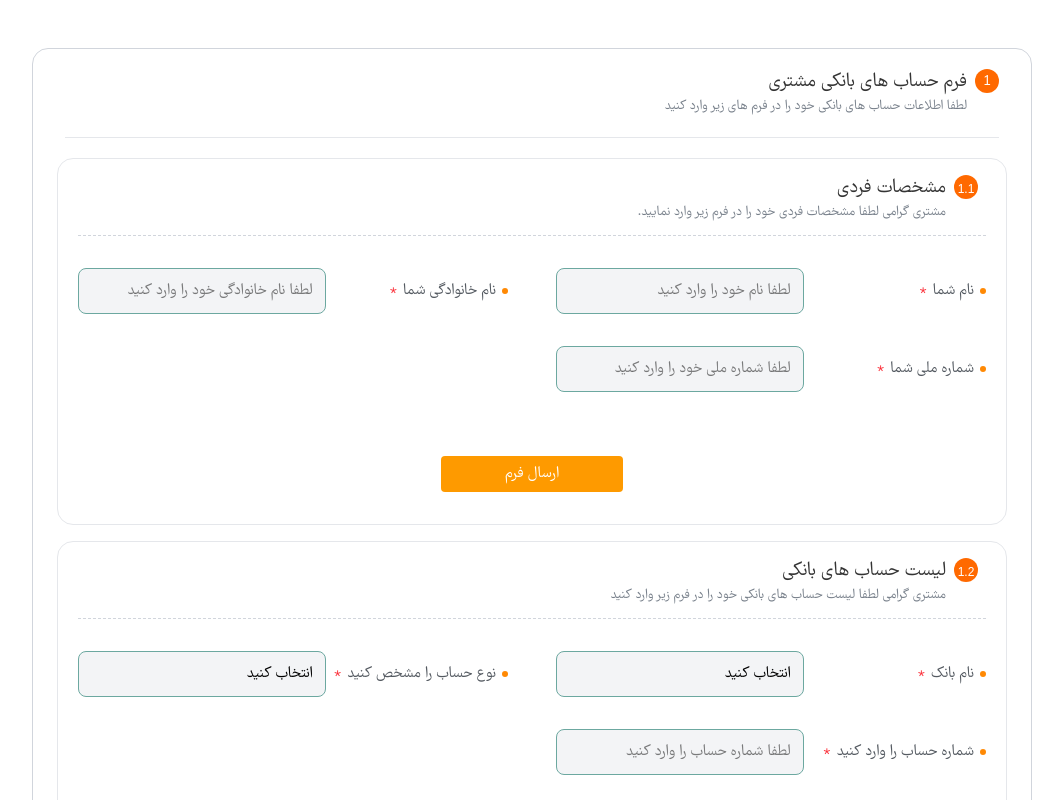
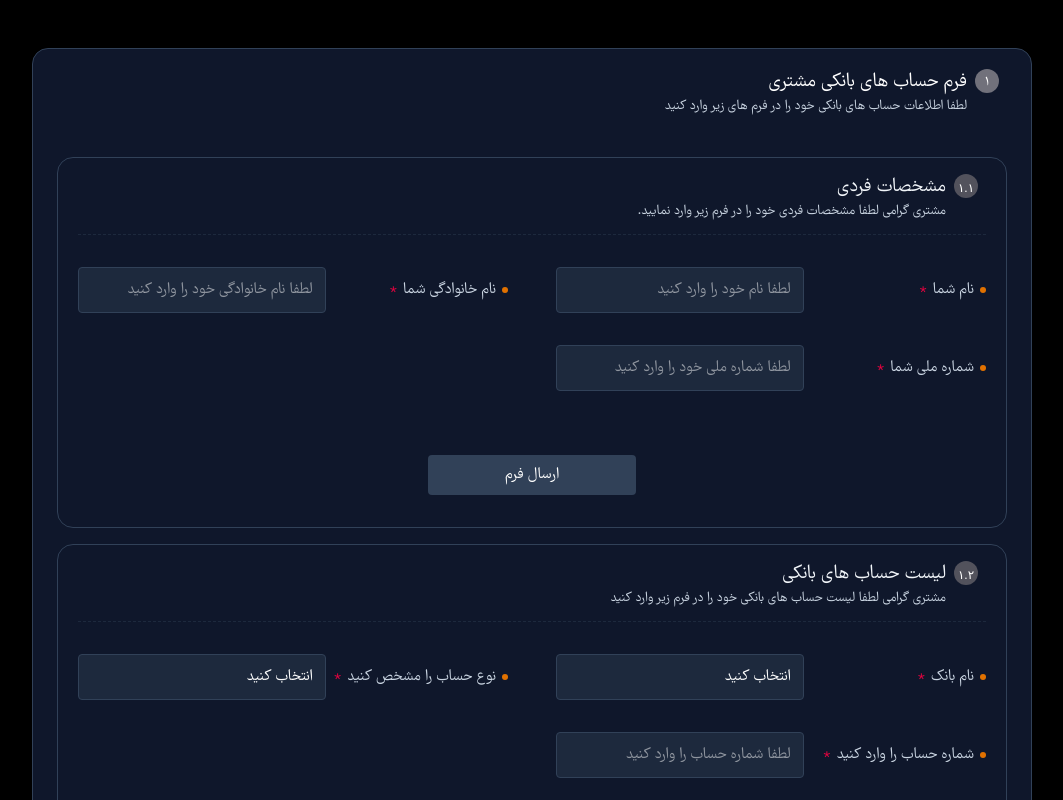
Before and after one commit to amir-jamshidi/react-form-bit, a React (Vite) app: page / in a window 1280 px wide. Shown: the top 800 px of the page, without its empty margins (108-1171 px from the left). Built offline with nearby package versions, Linux system fonts and the light colour scheme; a web font is replaced by a local one.

Commit message:
fix some styles

```diff
--- a/index.html
+++ b/index.html
@@ -6,7 +6,7 @@
     <meta name="viewport" content="width=device-width, initial-scale=1.0" />
     <title>Vite + React + TS</title>
   </head>
-  <body class="font-far">
+  <body class="font-far bg-black">
     <div id="root"></div>
     <script type="module" src="/src/main.tsx"></script>
   </body>
--- a/src/components/Form.tsx
+++ b/src/components/Form.tsx
@@ -14,7 +14,7 @@ function Form() {
       <div className="max-w-[1000px] mx-auto mt-12">
         <ErrorMessage errorKey="form" />
       </div>
-      <div className="max-w-[1000px] mx-auto bg-white border border-gray-300 rounded-2xl mt-2">
+      <div className="max-w-[1000px] mx-auto bg-slate-900 border border-slate-700 rounded-2xl mt-2">
         <FormHeader formSchema={formSchema} />
         <form className="py-5 px-6">
           {formSchema.sections.map((section, i) => (
@@ -121,7 +121,8 @@ export const formSchema: IFormSchema = {
           submitterKey: "SUBMIT",
           type: "submit",
           validateFields: "ALL",
-          className: "bg-amber-500 text-white px-16 rounded py-1.5",
+          className:
+            "bg-slate-700 w-52  text-white  cursor-pointer transition-all hover:bg-slate-800 rounded py-2",
         },
       ],
     },
@@ -224,11 +225,12 @@ export const formSchema: IFormSchema = {
   globalValidation: [],
   actionButtons: [
     {
-      label: "ارسال",
+      label: "تایید و مرحله بعد",
       submitterKey: "SUBMIT",
       type: "submit",
       validateFields: "ALL",
-      className: "bg-violet-500 text-white px-16 rounded py-1.5",
+      className:
+        "bg-slate-700 text-white w-52 cursor-pointer transition-all hover:bg-slate-800 rounded py-2",
     },
   ],
 };
--- a/src/components/FormField.tsx
+++ b/src/components/FormField.tsx
@@ -67,11 +67,11 @@ const FormField = ({
     disabled: !fieldState.isEnable,
     autoComplete: "off",
     className: cn(
-      "w-full py-2.5 px-3 border rounded-lg outline-none",
-      hasError ? "border-orange-500" : "border-[#6CA8A0]",
+      "w-full py-2.5 px-3 border rounded outline-none text-white",
+      hasError ? "border-rose-600" : "border-slate-700",
       !fieldState.isEnable
         ? "bg-gray-100 cursor-not-allowed disabled:text-gray-500 disabled:border-gray-100"
-        : "bg-gray-100",
+        : "bg-slate-800 hover:bg-slate-900 transition-colors",
       formSchema?.inputClassName,
       formSchema.sections[sectionIndex]?.inputClassName,
       formSchema.sections[sectionIndex].fields[fieldName].inputClassName
@@ -98,10 +98,14 @@ const FormField = ({
         <span
           className={cn(
             `block w-1.5 h-1.5 bg-[#6CA8A0] rounded-full`,
-            { "bg-red-500": hasError },
-            { "bg-orange-400": isRequired },
+            { "bg-amber-600": isRequired },
+            { "bg-rose-600": hasError },
             { "bg-gray-400": !fieldState.isEnable },
-            { "bg-[#6CA8A0]!": isRequired && formData?.[fieldName] || formData[arrayName!]?.[indexArray!]?.[fieldName!] },
+            {
+              "bg-emerald-600!":
+                (isRequired && formData?.[fieldName]) ||
+                formData[arrayName!]?.[indexArray!]?.[fieldName!],
+            },
             { "bg-gray-400": fieldSchema.type === "readonly" }
           )}
         ></span>
@@ -112,8 +116,8 @@ const FormField = ({
           <span
             className={cn(
               {
-                "text-red-500": hasError,
-                "text-[#545A61]": !hasError,
+                "text-rose-600": hasError,
+                "text-slate-300": !hasError,
                 "text-lg": fieldSchema.type === "readonly",
               },
               formSchema?.labelClassName,
@@ -124,7 +128,7 @@ const FormField = ({
             {fieldSchema.label}
           </span>
 
-          {isRequired && <span className="text-red-500 pt-2.5 pr-1.5">*</span>}
+          {isRequired && <span className="text-rose-600 pt-2.5 pr-1.5">*</span>}
         </label>
       </div>
 
--- a/src/components/FormHeader.tsx
+++ b/src/components/FormHeader.tsx
@@ -10,23 +10,23 @@ const FormHeader = ({ formSchema }: IFormHeaderProps) => {
   const { checkFormState } = useForm();
   const formState = checkFormState();
   return (
-    <div className="mx-8 py-5 border-b border-b-gray-200">
+    <div className="mx-8 py-5 border-bs border-sb -slate-800">
       <div className="flex gap-x-2">
         <span
           className={cn(
             `text-white text-sm pt-1 flex justify-center items-center w-6 h-6 rounded-full`,
             {
-              "bg-[#6CA8A0]": formState === "valid",
-              "bg-orange-500": formState === "notFill",
-              "bg-red-500": formState === "error",
+              "bg-emerald-600": formState === "valid",
+              "bg-zinc-500": formState === "notFill",
+              "bg-rose-600": formState === "error",
             }
           )}
         >
-          {formSchema.formIndex}
+          {Number(formSchema.formIndex).toLocaleString("fa")}
         </span>
-        <h2 className="text-xl text-[#343434]">{formSchema.title}</h2>
+        <h2 className="text-xl text-white">{formSchema.title}</h2>
       </div>
-      <p className="text-sm text-[#78808B] mr-8">{formSchema.subTitle}</p>
+      <p className="text-sm text-slate-300 mr-8">{formSchema.subTitle}</p>
     </div>
   );
 };
--- a/src/components/FormSection.tsx
+++ b/src/components/FormSection.tsx
@@ -89,22 +89,23 @@ const FormSection = ({ section, index }: IFormSectionProps) => {
   return (
     <div>
       <ErrorMessage errorKey={`section.${index}`} />
-      <div className="grid grid-cols-12 gap-x-8 gap-y-4 border border-gray-200 rounded-2xl px-3 pb-8 mb-4">
-        <div className="mx-2 py-3 mt-1 px-2 border-dashed border-b border-b-gray-300 col-span-12">
+      <div className="bg-slate-900 grid grid-cols-12 gap-x-8 gap-y-4 border border-slate-700 rounded-2xl px-3 pb-8 mb-4">
+        <div className="mx-2 py-3 mt-1 px-2 border-dashed border-b border-b-slate-800 col-span-12">
           <div className="flex gap-x-2">
             <span
               className={cn(
                 `text-white pt-1 flex justify-center items-center w-6 h-6 rounded-full font-far2 text-xs`,
-                { "bg-[#6CA8A0]": !hasError },
-                { "bg-orange-500": formNotFill },
-                { "bg-red-500": hasError }
+                { "bg-emerald-600": !hasError },
+                { "bg-zinc-600": formNotFill },
+                { "bg-rose-600": hasError }
               )}
             >
-              {formSchema.formIndex}.{index + 1}
+              {Number(formSchema.formIndex).toLocaleString("fa")}.
+              {Number(index + 1).toLocaleString("fa")}
             </span>
-            <h2 className="text-xl text-[#343434]">{section.title}</h2>
+            <h2 className="text-xl text-slate-100">{section.title}</h2>
           </div>
-          <p className="text-sm text-[#78808B] mr-8">{section.subTitle}</p>
+          <p className="text-sm text-slate-300 mr-8">{section.subTitle}</p>
         </div>
 
         {Object.keys(section.fields).map((fieldName) => (
```
